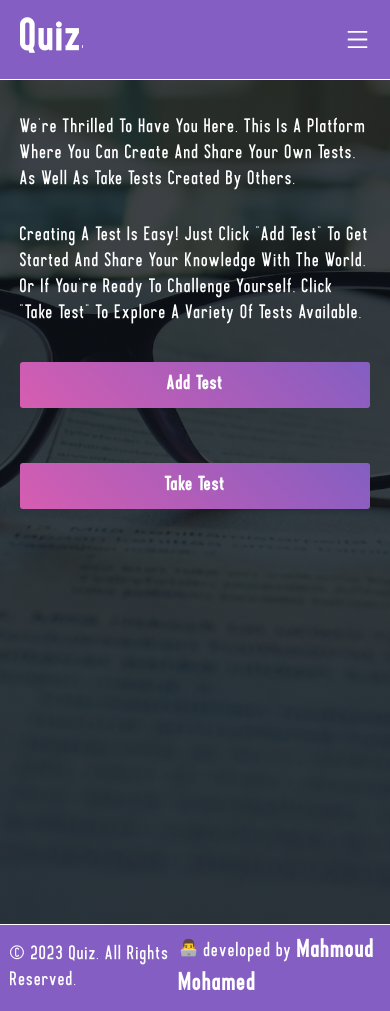
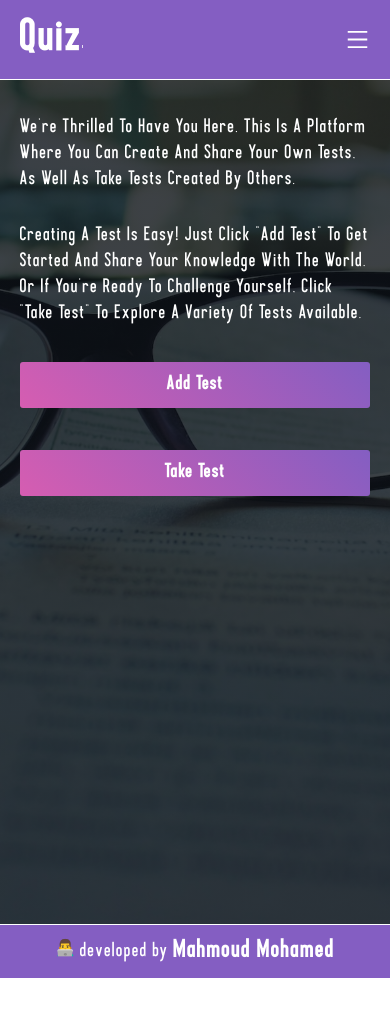
Before and after one commit to Eng1Mahmoud/CODSOFT, a React (Vite) app in the folder quizs/quiz-front/: page / in a window 390 px wide. After the commit the page ends 978 px from the top, so only its background shows below. Built offline with nearby package versions, Linux system fonts and the light colour scheme.

Commit message:
chang style

```diff
--- a/quizs/quiz-front/src/components/Footer.jsx
+++ b/quizs/quiz-front/src/components/Footer.jsx
@@ -1,11 +1,9 @@
 const Footer = () => {
-    const currentYear = new Date().getFullYear();
 
     return (
       <footer>
         <div className="container">
-          <p>&copy; {currentYear} Quiz. All Rights Reserved.</p>
-          <p> 👨‍💻 developed by <a href="https://www.linkedin.com/in/mahmoud-mohamed-abdel-aal">Mahmoud Mohamed</a> </p>
+      👨‍💻 developed by <a href="https://www.linkedin.com/in/mahmoud-mohamed-abdel-aal">Mahmoud Mohamed</a>
         </div>
       </footer>
     );
--- a/quizs/quiz-front/src/index.css
+++ b/quizs/quiz-front/src/index.css
@@ -698,12 +698,7 @@ footer {
   padding: 10px;
   border-top:1px solid #fff;
 }
-footer .container{
-  display: flex;
-  align-items: center;
-  justify-content: center;
-  gap: 2px;
-}
+
 footer .container a{
   color: white;
   text-decoration: none;
@@ -711,6 +706,9 @@ footer .container a{
   font-weight: bold;
 }
 
+footer .container a:hover{
+  color: #d65db1;
+}
 /*end footer*/
 @media (max-width: 768px) {
   .root header .menu .icon{
@@ -786,7 +784,7 @@ footer .container a{
     display:flex;
     align-items: center;
     justify-content: center;
-    gap:15px;
+    gap:2px;
     flex-direction: column;
   }
   .home .content button {
@@ -796,13 +794,11 @@ footer .container a{
   .signin {
     grid-template-columns: 1fr;
     padding:0px;
-  }
-
-  .signup,.signin {
-    height: auto;
+     height: auto;
     justify-content: center;
     padding: 50px 15px 50px 15px;
   }
+
 
   .signup input, .signin input {
     width: 300px !important;
@@ -832,6 +828,9 @@ footer .container a{
 
     font-size: 14px;
   }
+  footer .container P {
+    font-size:16px ;
+  }
 }
 
 @font-face {
```
